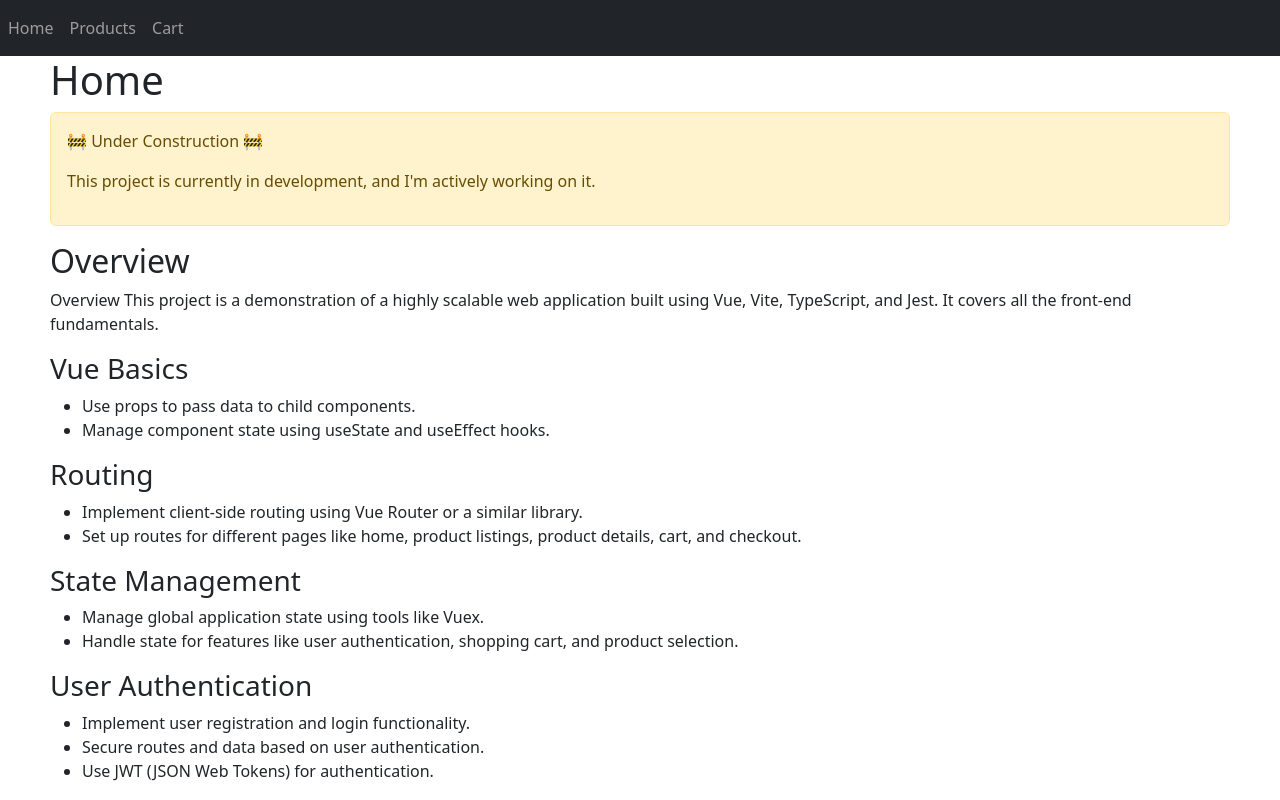
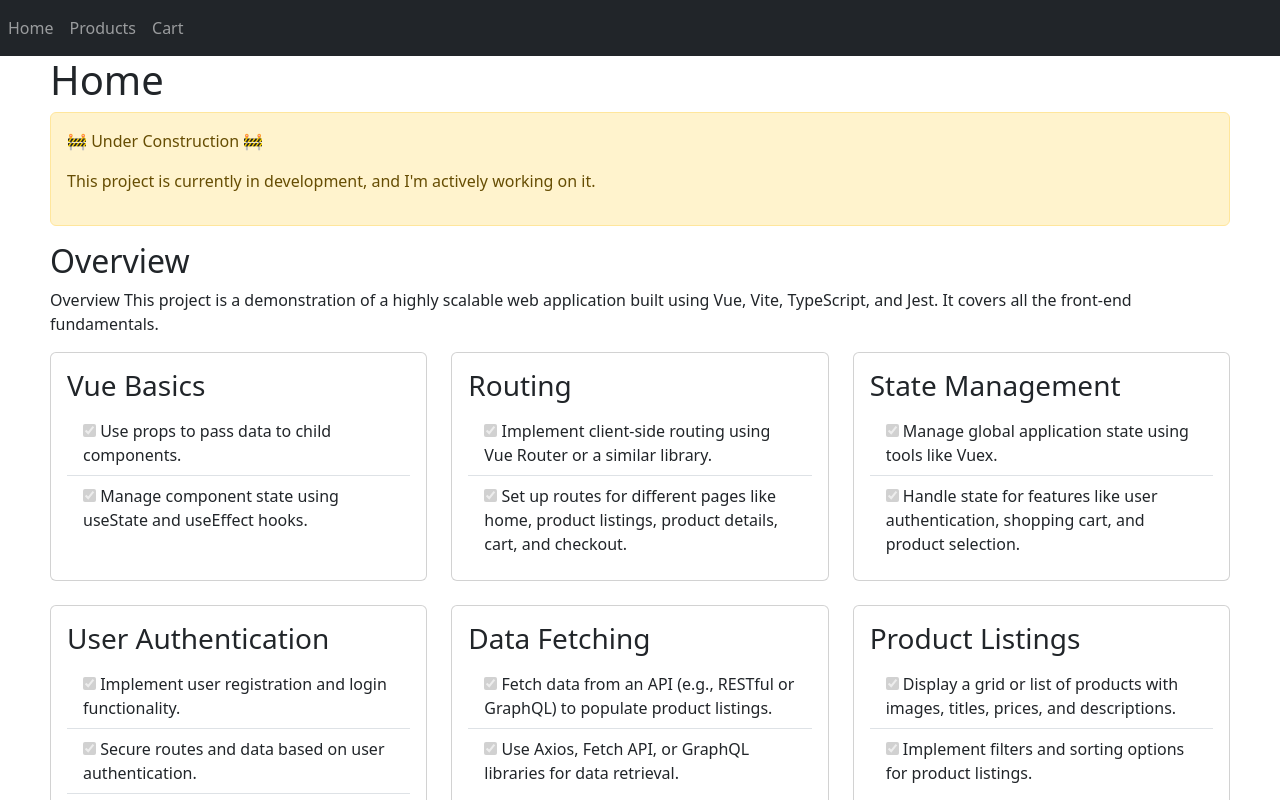
Before and after one commit to benjaminPla/vue_fundamentals, a Vue app: page / in a window 1280 px wide. Shown: the top 800 px of the page. Built offline with nearby package versions, Linux system fonts and the light colour scheme.

Commit message:
add HomeCards component, update README.md file

```diff
--- a/src/components/HomeCards.vue
+++ b/src/components/HomeCards.vue
@@ -7,12 +7,25 @@ const props = defineProps({
 </script>
 
 <template>
-  <div v-for="(item, index) in items" :key="item">
-    <h3>{{ item.title }}</h3>
-    <ul>
-      <li v-for="(check, checkIndex) in item.checks" :key="checkIndex">
-        {{ check }}
-      </li>
-    </ul>
+  <div class="container-fluid p-0">
+    <div class="row row-cols-1 row-cols-md-3 g-4">
+      <div class="col" v-for="(item, index) in items" :key="index">
+        <div class="card w-100 h-100">
+          <div class="card-body">
+            <h3 class="card-title">{{ item.title }}</h3>
+            <ul class="list-group list-group-flush">
+              <li
+                class="list-group-item"
+                v-for="(check, checkIndex) in item.checks"
+                :key="checkIndex"
+              >
+                <input type="checkbox" checked disabled />
+                {{ check }}
+              </li>
+            </ul>
+          </div>
+        </div>
+      </div>
+    </div>
   </div>
 </template>
```
Also changed, not shown: 1 other file (tests, documents, lock files or other folders).
